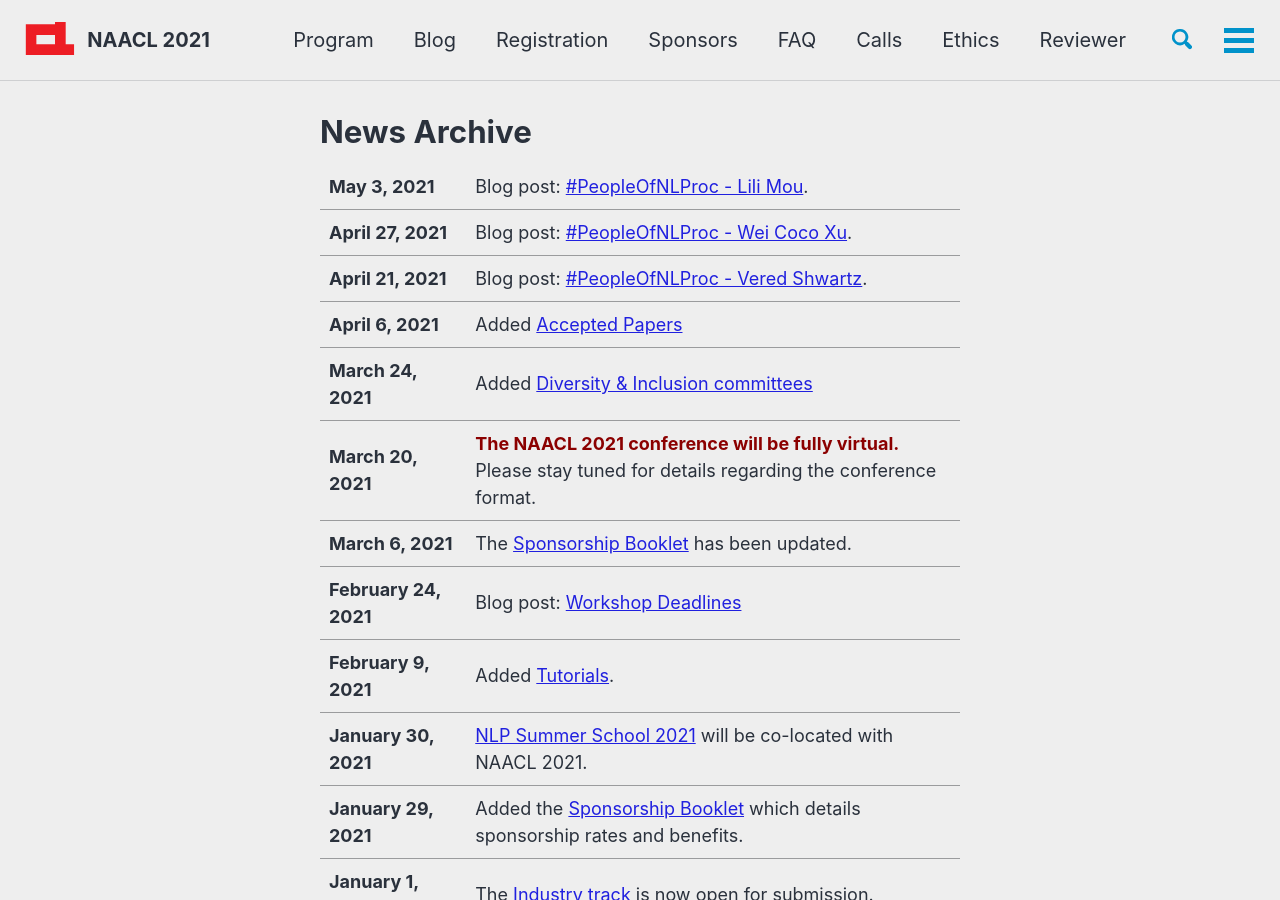
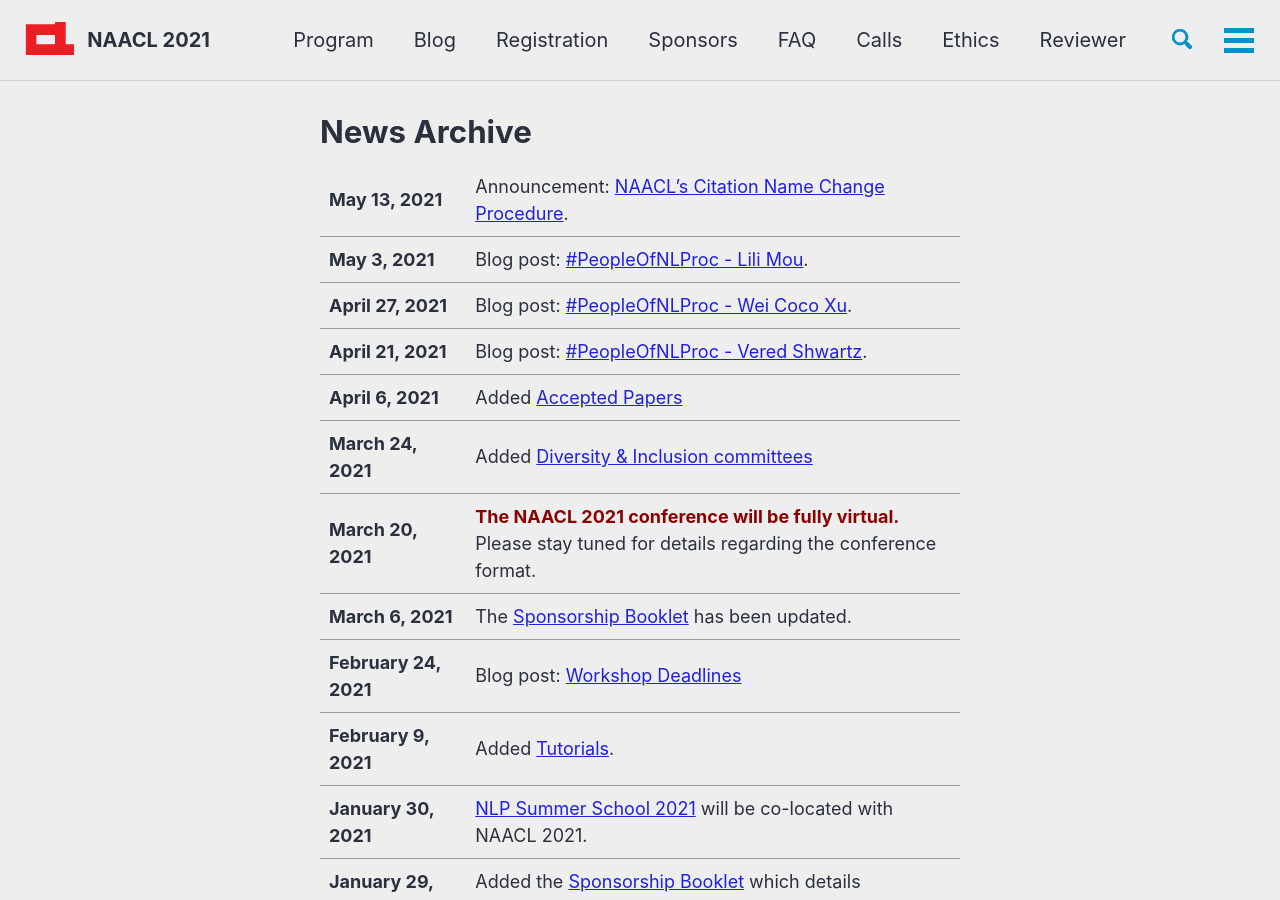
Before and after one commit to naacl-org/naacl-2021-website, a Jekyll site: the page built from _pages/archive.md, in a window 1280 px wide and 900 px high. Built offline with Jekyll 4.4.1, drawn with Linux system fonts in a browser that asks for light colours; cached includes are drawn as plain includes; nearby versions of some CDN libraries; comment, search, counter and statistics services are not loaded.

Commit message:
Added old news

```diff
--- a/_pages/archive.md
+++ b/_pages/archive.md
@@ -11,6 +11,7 @@
 .news-table tr td:nth-child(1) { font-weight: bold; }
 </style>
 
+| May 13, 2021 | Announcement: [NAACL’s Citation Name Change Procedure](/blog/name-change-procedure/).
 | May 3, 2021 | Blog post: [#PeopleOfNLProc - Lili Mou](/blog/people-of-nlproc-lili-mou/).
 | April 27, 2021 | Blog post: [#PeopleOfNLProc - Wei Coco Xu](/blog/people-of-nlproc-wei-coco-xu/).
 | April 21, 2021 | Blog post: [#PeopleOfNLProc - Vered Shwartz](/blog/people-of-nlproc-vered-shwartz/).
```
